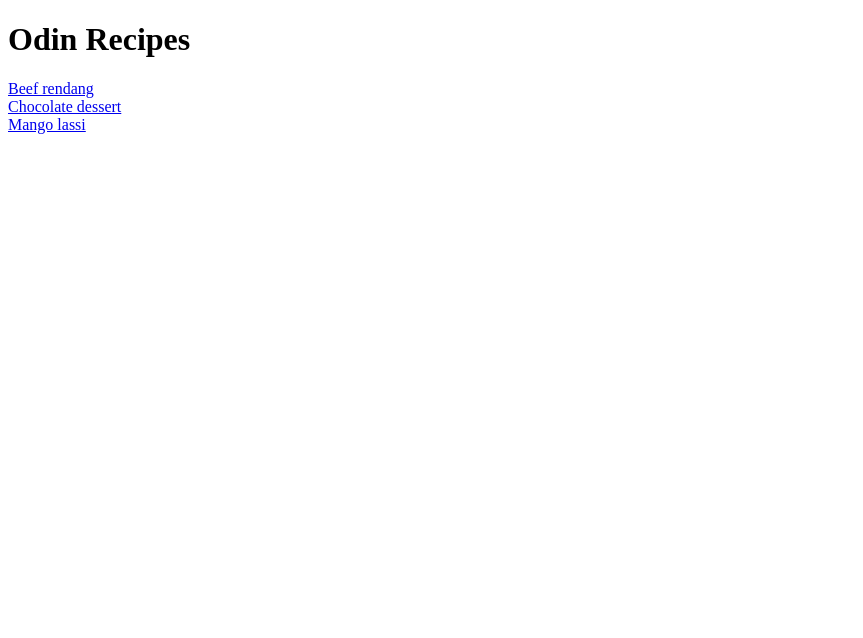
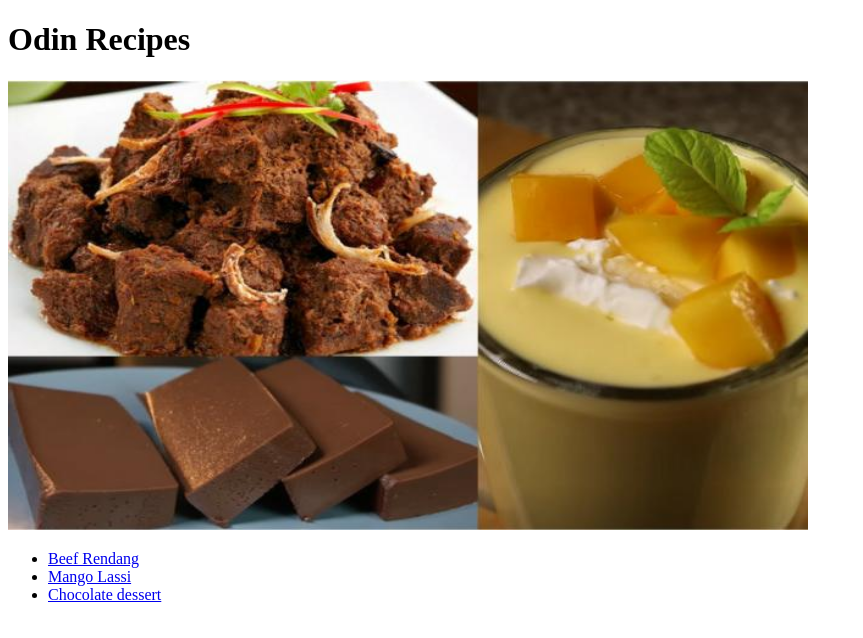
Before and after one commit to mx-99/odin-recipes, a plain HTML site: page index.html in a window 1280 px wide. Shown: the whole page, without its empty margins (0-863 px from the left). Drawn offline with Linux system fonts and the light colour scheme.

Commit message:
Add a collage of recipes and <ul> recipes link

```diff
--- a/index.html
+++ b/index.html
@@ -8,11 +8,18 @@
 
 <body>
   <h1>Odin Recipes</h1>
-  <a href="./recipes/beef_rendang.html" target="_blank" rel="noopener noreferrer">Beef rendang</a>
-  <br />
-  <a href="./recipes/chocolate_dessert.html" target="_blank" rel="noopener noreferrer">Chocolate dessert</a>
-  <br />
-  <a href="./recipes/mango_lassi.html" target="_blank" rel="noopener noreferrer">Mango lassi</a>
+  <img src="./images/full_dish.jpeg" alt="collage of dishes pictures" height="450" width="800" />
+  <ul>
+    <li>
+      <a href="./recipes/beef_rendang.html" target="_blank" rel="noopener noreferrer">Beef Rendang</a>
+    </li>
+    <li>
+      <a href="./recipes/mango_lassi.html" target="_blank" rel="noopener noreferrer">Mango Lassi</a>
+    </li>
+    <li>
+      <a href="recipes/chocolate_dessert.html" target="_blank" rel="noopener noreferrer">Chocolate dessert</a>
+    </li>
+  </ul>
 </body>
 
 </html>
```
